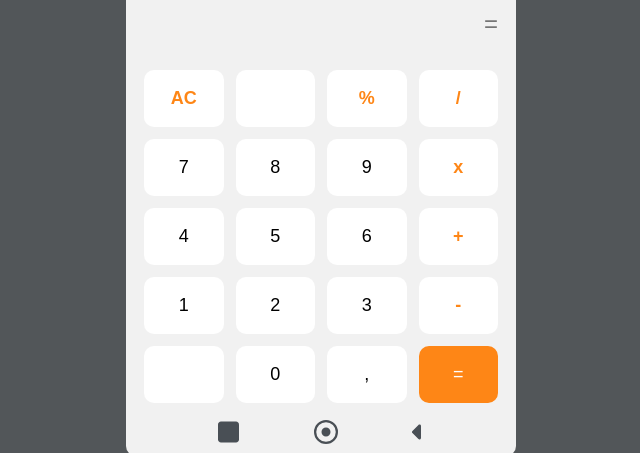
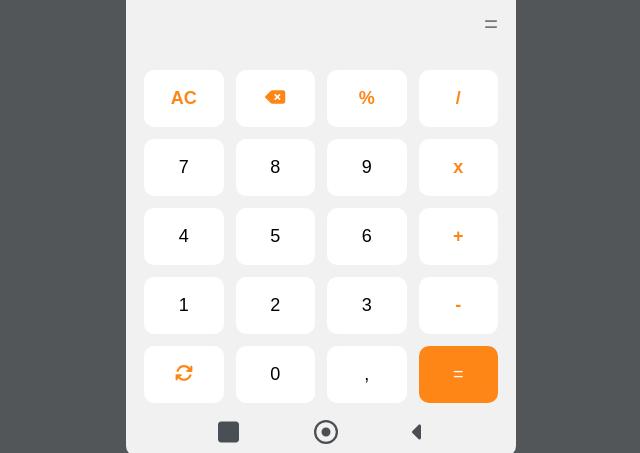
Before and after one commit to ZlatinZlatinov/Reactive-Calculator, a React (Vite) app in the folder client/: page / in a window 1280 px wide. Shown: the part 388-841 px from the top of the page, without its empty margins (319-959 px from the left). Built offline with nearby package versions, Linux system fonts and the light colour scheme.

Commit message:
Moved buttons to separate array, so that I can use single component for a button

```diff
--- a/client/src/components/Section-Container/SectionButtons.jsx
+++ b/client/src/components/Section-Container/SectionButtons.jsx
@@ -1,30 +1,18 @@
+import { buttonsArray } from "./buttonsArray";
+import SingleButton from "./SingleButton";
+
 export default function SectionButtons() {
     return (
         <section className="buttons-container">
-            <button className="btn orange-text">AC</button>
-            <button className="btn orange-text"><i className="fa-solid fa-delete-left"></i></button>
-            <button className="btn orange-text">%</button>
-            <button className="btn orange-text">/</button>
-
-            <button className="btn">7</button>
-            <button className="btn">8</button>
-            <button className="btn">9</button>
-            <button className="btn orange-text">x</button>
-
-            <button className="btn">4</button>
-            <button className="btn">5</button>
-            <button className="btn">6</button>
-            <button className="btn orange-text">+</button>
-
-            <button className="btn">1</button>
-            <button className="btn">2</button>
-            <button className="btn">3</button>
-            <button className="btn orange-text">-</button>
-
-            <button className="btn orange-text"><i className="fa-solid fa-arrows-rotate"></i></button>
-            <button className="btn">0</button>
-            <button className="btn">,</button>
-            <button className="btn btn-orange-fill">=</button>
+            {buttonsArray.map((btn) => {
+                return (
+                    <SingleButton
+                        key={btn.id}
+                        className={btn.className}
+                        value={btn.value}
+                        iTag={btn.iTag}>
+                    </SingleButton>);
+            })}
         </section>
     );
 }
--- /dev/null
+++ b/client/src/components/Section-Container/SingleButton.jsx
@@ -0,0 +1,16 @@
+import { FontAwesomeIcon } from '@fortawesome/react-fontawesome'
+import { faDeleteLeft, faArrowsRotate } from "@fortawesome/free-solid-svg-icons"
+
+export default function SingleButton({
+    className,
+    value,
+    iTag
+}) {
+    return (
+        <button className={className}>{value ? value :
+            <FontAwesomeIcon icon={
+                iTag == "faDeleteLeft" ? faDeleteLeft : faArrowsRotate
+            } />
+        }</button>
+    );
+}
--- /dev/null
+++ b/client/src/components/Section-Container/buttonsArray.js
@@ -0,0 +1,122 @@
+export const buttonsArray = [
+    {
+        id: 1,
+        value: "AC",
+        className: "btn orange-text",
+        iTag: ""
+    },
+    {
+        id: 2,
+        value: "",
+        className: "btn orange-text",
+        iTag: "faDeleteLeft"
+    },
+    {
+        id: 3,
+        value: "%",
+        className: "btn orange-text",
+        iTag: ""
+    },
+    {
+        id: 4,
+        value: "/",
+        className: "btn orange-text",
+        iTag: ""
+    },
+    {
+        id: 5,
+        value: "7",
+        className: "btn",
+        iTag: ""
+    },
+    {
+        id: 6,
+        value: "8",
+        className: "btn",
+        iTag: ""
+    },
+    {
+        id: 7,
+        value: "9",
+        className: "btn",
+        iTag: ""
+    },
+    {
+        id: 8,
+        value: "x",
+        className: "btn orange-text",
+        iTag: ""
+    },
+    {
+        id: 9,
+        value: "4",
+        className: "btn",
+        iTag: ""
+    },
+    {
+        id: 10,
+        value: "5",
+        className: "btn",
+        iTag: ""
+    },
+    {
+        id: 11,
+        value: "6",
+        className: "btn",
+        iTag: ""
+    },
+    {
+        id: 12,
+        value: "+",
+        className: "btn orange-text",
+        iTag: ""
+    },
+    {
+        id: 13,
+        value: "1",
+        className: "btn",
+        iTag: ""
+    },
+    {
+        id: 14,
+        value: "2",
+        className: "btn",
+        iTag: ""
+    },
+    {
+        id: 15,
+        value: "3",
+        className: "btn",
+        iTag: ""
+    },
+    {
+        id: 16,
+        value: "-",
+        className: "btn orange-text",
+        iTag: ""
+    },
+    {
+        id: 17,
+        value: "",
+        className: "btn orange-text",
+        iTag: "faArrowsRotate"
+    },
+    {
+        id: 18,
+        value: "0",
+        className: "btn",
+        iTag: ""
+    },
+    {
+        id: 19,
+        value: ",",
+        className: "btn",
+        iTag: ""
+    },
+    {
+        id: 20,
+        value: "=",
+        className: "btn btn-orange-fill",
+        iTag: ""
+    }
+];
```
